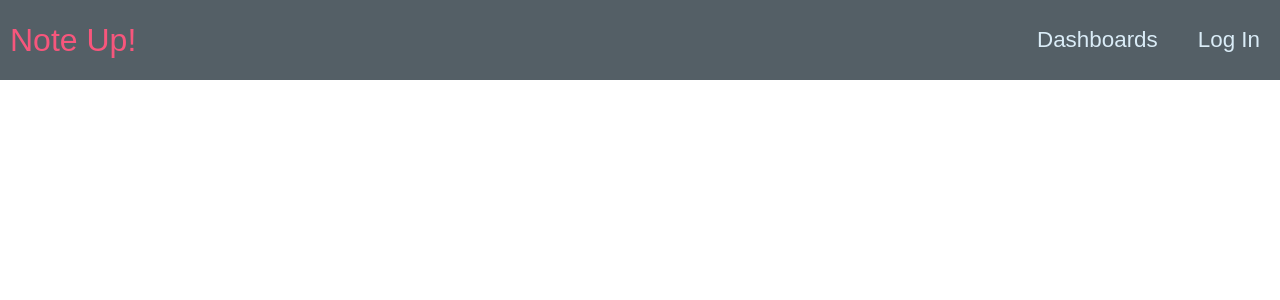
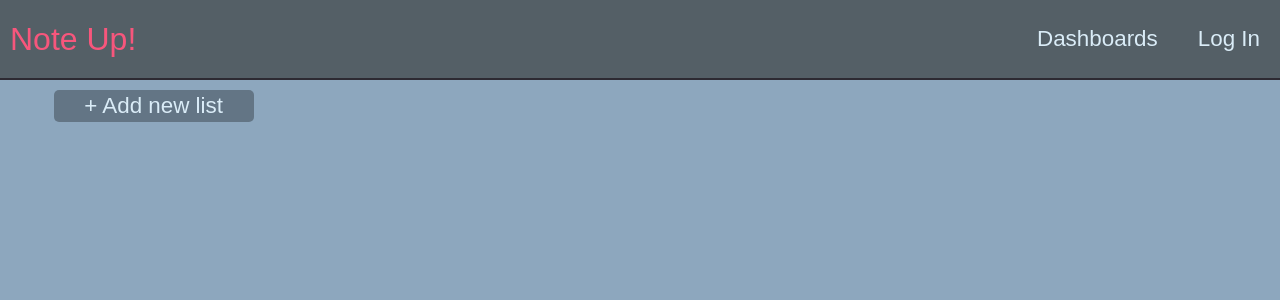
Before and after one commit to Paaka/TypeScriptProject, a React (Create React App) app in the folder project/: page / in a window 1280 px wide. Shown: the top 300 px of the page. Built offline with nearby package versions, Linux system fonts and the light colour scheme.

Commit message:
Added form

```diff
--- /dev/null
+++ b/project/src/components/atoms/Button.tsx
@@ -0,0 +1,12 @@
+import styled from 'styled-components';
+import allColors from '../../constants/allColors';
+
+const Button = styled.div`
+    background-color: ${allColors.pinkish};
+    color: ${allColors.light};
+    font-family: Arial, Helvetica, sans-serif;
+    font-size: 1.2rem;
+    padding: 5px 15px;
+`;
+
+export default Button;
--- /dev/null
+++ b/project/src/components/molecules/FormForLists.tsx
@@ -0,0 +1,75 @@
+import React, { useState } from 'react';
+import styled from 'styled-components';
+
+import Button from '../../components/atoms/Button';
+import allColors from '../../constants/allColors';
+import Sizes from '../../constants/Sizes';
+
+const Column = styled.div`
+    height: 100%;
+    width: 100%;
+`;
+
+interface IStyledButton {
+    isFormOpen: boolean;
+}
+
+const StyledButton = styled.div<IStyledButton>`
+    cursor: pointer;
+    width: 200px;
+    height: ${(props) => (props.isFormOpen ? '10rem' : '2rem')};
+    display: flex;
+    justify-content: center;
+    align-items: center;
+    background-color: ${(props) =>
+        props.isFormOpen ? allColors.light : 'rgba(0, 0, 0, 0.3)'};
+    margin: 10px auto 0;
+    padding: 10px 0px;
+    border-radius: 5px;
+    z-index: 0;
+    transition: all 0.2s;
+    &:hover {
+        background-color: ${(props) =>
+            props.isFormOpen ? allColors.light : 'rgba(0, 0, 0, 0.2)'};
+    }
+
+    &:active {
+        background-color: ${(props) =>
+            props.isFormOpen ? allColors.light : 'rgba(0, 0, 0, 0.1)'};
+    }
+`;
+
+const StyledText = styled.p`
+    color: ${allColors.light};
+    font-family: Arial, Helvetica, sans-serif;
+    font-size: ${Sizes.L};
+`;
+
+const FormForList = () => {
+    const [isOpen, setIsOpen] = useState(false);
+
+    const onClickHandler = () => {
+        setIsOpen(!isOpen);
+    };
+
+    return (
+        <Column>
+            <StyledButton isFormOpen={isOpen}>
+                {isOpen ? (
+                    <div>
+                        <input type="text"></input>
+                        <div>
+                            <Button onClick={onClickHandler}>Add List</Button>
+                        </div>
+                    </div>
+                ) : (
+                    <div onClick={onClickHandler}>
+                        <StyledText>+ Add new list</StyledText>
+                    </div>
+                )}
+            </StyledButton>
+        </Column>
+    );
+};
+
+export default FormForList;
--- a/project/src/components/organisms/Sidebar.tsx
+++ b/project/src/components/organisms/Sidebar.tsx
@@ -13,6 +13,7 @@ const Wrapper = styled.div`
     background-color: ${Colors.secodary};
     align-items: center;
     justify-content: space-between;
+    border-bottom: 2px solid ${Colors.dark};
 `;
 
 interface ISidebar {}
@@ -25,14 +26,14 @@ const Sidebar: FC<ISidebar> = (props) => {
                     <StyledH1>Note Up!</StyledH1>
                 </NavLink>
             </MarginWrapper>
-            <ul>
+            <div>
                 <NavLink to="/Dashboards">
                     <UnderlineBtn onClickFn={() => {}}>Dashboards</UnderlineBtn>
                 </NavLink>
                 <NavLink to="/LogIn">
                     <UnderlineBtn onClickFn={() => {}}>Log In</UnderlineBtn>
                 </NavLink>
-            </ul>
+            </div>
         </Wrapper>
     );
 };
--- a/project/src/views/BoardView.tsx
+++ b/project/src/views/BoardView.tsx
@@ -1,8 +1,26 @@
 import React from 'react';
+import styled from 'styled-components';
 import MainTemplate from '../templates/MainTemplate';
+import FormForList from '../components/molecules/FormForLists';
+import allColors from '../constants/allColors';
+
+const Wrapper = styled.div`
+    min-width: 100%;
+    height: 90vh;
+    display: grid;
+    background-color: ${allColors.primary};
+    grid-template-rows: 100%;
+    grid-template-columns: repeat(10, 24vw);
+`;
 
 const BoardView = () => {
-    return <MainTemplate></MainTemplate>;
+    return (
+        <MainTemplate>
+            <Wrapper>
+                <FormForList />
+            </Wrapper>
+        </MainTemplate>
+    );
 };
 
 export default BoardView;
```
